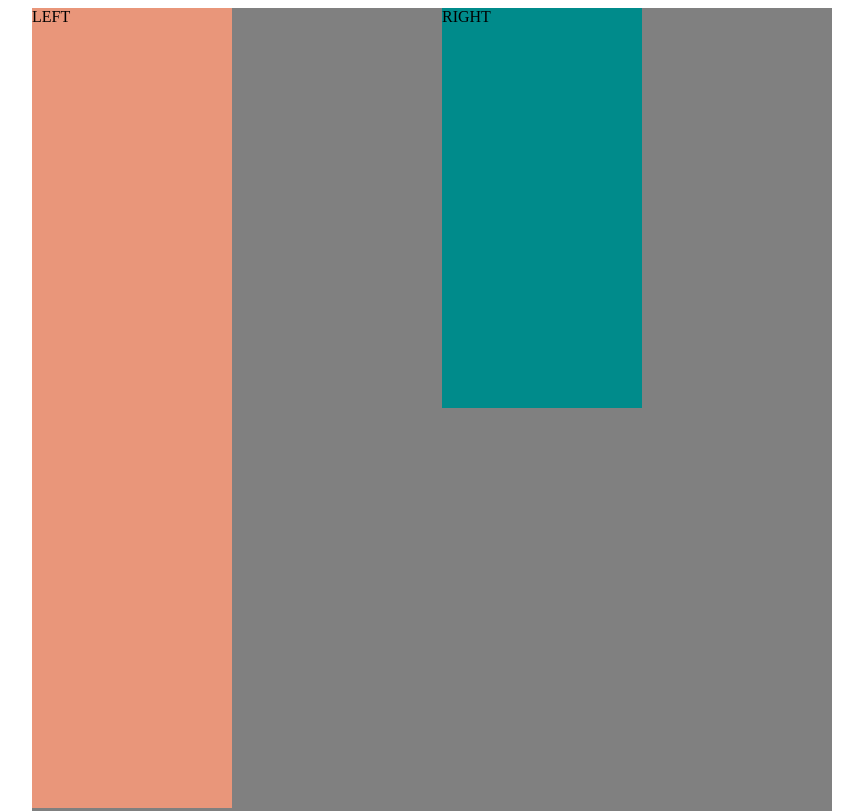
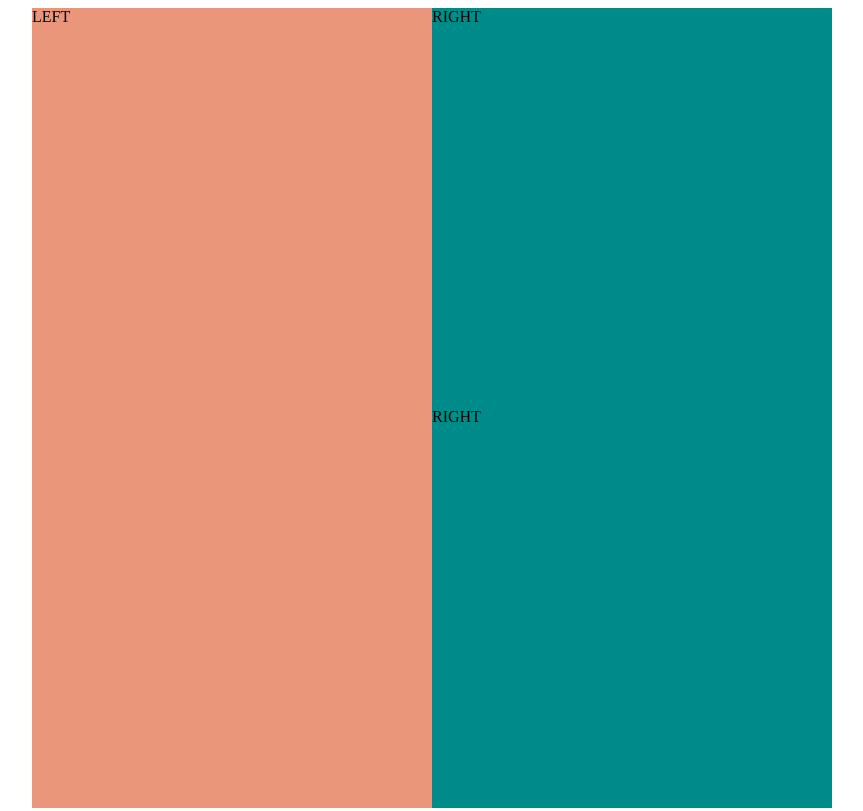
Before and after one commit to therealveal/roadmap, a plain HTML site: page page-01/index.html in a window 1280 px wide. Shown: the top 811 px of the page, without its empty margins (208-1071 px from the left). Drawn offline with Linux system fonts and the light colour scheme.

Commit message:
damn, fixed again

```diff
--- a/page-01/style.css
+++ b/page-01/style.css
@@ -1,17 +1,13 @@
 .container {
     width: 800px;
+    height: 800px;
     background-color: gray;
     margin: auto;
-    display: grid;
-    grid-template-columns: 50% 50%;
-    grid-gap: 10px;
+    display: flex;
+    flex-wrap: wrap;
+    flex-direction: column;
+
 }
-
-/* .header {
-    width: 100%;
-    height: 200px;
-    background-color: dodgerblue;
-} */
 
 .left-section {
     width: 50%;
@@ -24,15 +20,3 @@
     height: 400px;
     background-color: darkcyan;
 }
-
-/* .footer {
-    width: 100%;
-    height: 300px;
-    background-color: cadetblue;
-}
-
-.article {
-    width: 250px;
-    height: 250px;
-    background-color: red;
-} */
```
